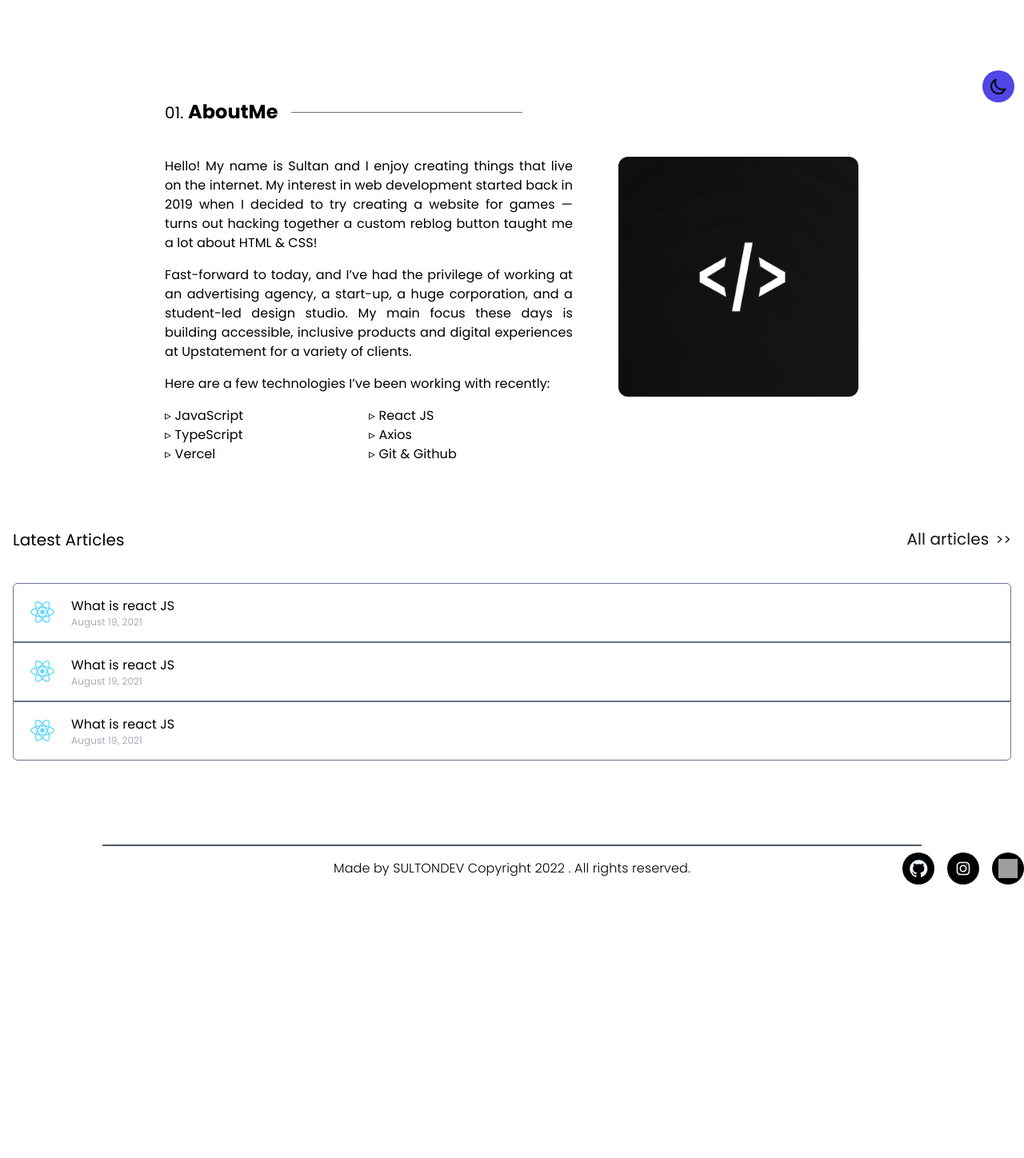
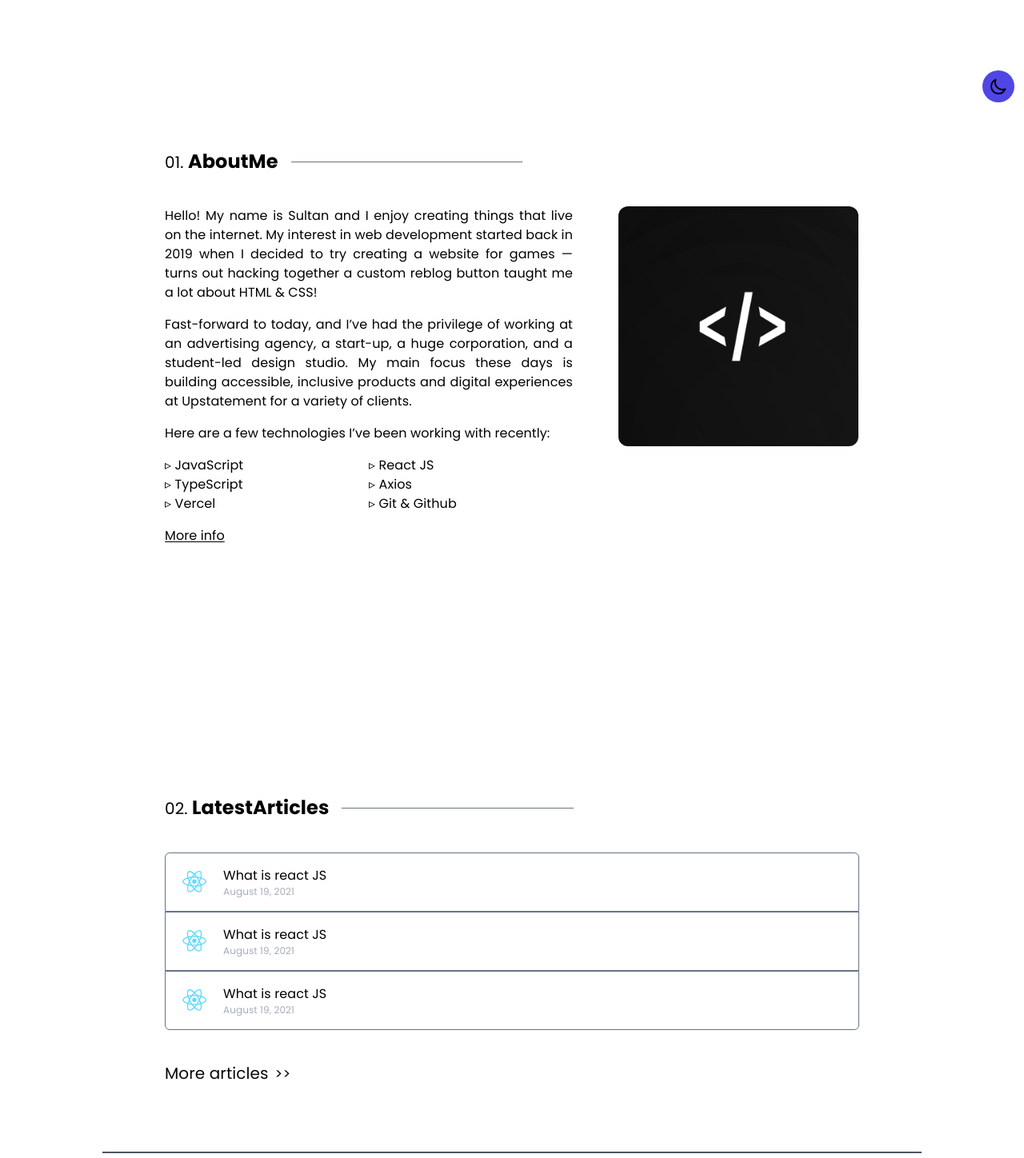
Before and after one commit to sultondev/portfolio, a React (Vite) app: page / in a window 1280 px wide. Shown: the part 660-2108 px from the top of the page at 80% size. Before the commit the page ends 1774 px from the top, so only its background shows below. Built offline with nearby package versions, Linux system fonts and the light colour scheme; grey boxes are pictures that could not be loaded; a web font is replaced by a local one.

Commit message:
replace routes

```diff
--- a/src/components/Main/MainComponents/AboutMe.component.tsx
+++ b/src/components/Main/MainComponents/AboutMe.component.tsx
@@ -1,19 +1,25 @@
 import Logo from "../../../assets/images/logo/logo-1.png";
 import { DotArrow } from "../../Templates/DotArrow/DotArrow.template";
+import { Link } from "react-router-dom";
 
 const AboutMe = () => {
   return (
-    <section className="text-black dark:text-white transition-all duration-700">
+    <section
+      className="text-black dark:text-white transition-all duration-700
+          h-screen min-h-[820px]
+          flex justify-center items-center
+    "
+    >
       <div
         className="container
-          mx-auto my-20 xl:max-w-[900px]
+          mx-auto xl:max-w-[900px]
           text-xl
           xl:block xl:px-4
           ex-sm:px-2 ex-sm:max-w-[510px]
           ex-sm:flex ex-sm:flex-col
         "
       >
-        <h3 className="relative flex items-center md:text-xl  gap-4">
+        <h3 className="relative flex items-center md:text-xl gap-4">
           <div className="">
             <span className="text-black dark:text-[#64ffda] ">01.</span>{" "}
             <span className="font-bold md:text-2xl">AboutMe</span>
@@ -64,6 +70,12 @@ const AboutMe = () => {
                 <DotArrow /> Git & Github
               </li>
             </ul>
+            <Link
+              to="/about"
+              className="text-black dark:text-gray-600 md:text-base underline underline-offset-2"
+            >
+              More info
+            </Link>
           </div>
           <span className="mx-auto w-auto h-auto relative">
             <img
--- a/src/components/Main/MainComponents/Articles.component.tsx
+++ b/src/components/Main/MainComponents/Articles.component.tsx
@@ -3,42 +3,23 @@ import { Link } from "react-router-dom";
 
 export const Articles = () => {
   return (
+    <section className="h-[70vh] min-h-[500px] flex justify-center items-center">
       <div
         className="container mx-auto h-[20vh]
+        max-w-[900px]
+      dark:text-white
         md:my-20
-        dark:text-white
         ex-sm:px-2 ex-sm:my-16 ex-sm:min-h-[300px]
         xl:px-4
       "
       >
-      <div className="flex items-center w-full justify-between">
-        <h2
-          className="
-          ex-sm:text-base
-          ex-sm:text-center
-          ex-sm:font-medium
-          md:font-light
-          xl:text-xl xl:font-normal
-          "
-        >
-          Latest Articles
-        </h2>
-        <Link
-          to="/articles"
-          className="
-          xl:text-xl xl:font-normal
-          animate-pulse
-          ex-sm:text-xs
-
-          "
-        >
-          All articles
-          <span className="ml-2 ex-sm:text-xs md:text-lg duration-100">
-            &gt;
-          </span>
-          <span className="ex-sm:text-xs md:text-lg duration-200">&gt;</span>
-        </Link>
+        <h3 className="relative flex items-center md:text-xl gap-4">
+          <div className="">
+            <span className="text-black dark:text-[#64ffda]">02.</span>{" "}
+            <span className="font-bold md:text-2xl">LatestArticles</span>
           </div>
+          <span className="w-1/3 h-[1px] bg-gray-500"></span>
+        </h3>
         <ul className="main-articles flex flex-col justify-between my-10 xl:px-0 ex-sm:px-4 relative">
           <li className="main-articles__items before:hidden dark:before:block relative border overflow-hidden border-slate-500 rounded-t-md">
             <span className="main-articles__span hidden dark:block"></span>
@@ -83,6 +64,22 @@ export const Articles = () => {
             </Link>
           </li>
         </ul>
+        <Link
+          to="/articles"
+          className="
+          xl:text-xl xl:font-normal
+          animate-pulse
+          ex-sm:text-xs
+
+          "
+        >
+          More articles
+          <span className="ml-2 ex-sm:text-xs md:text-lg duration-100">
+            &gt;
+          </span>
+          <span className="ex-sm:text-xs md:text-lg duration-200">&gt;</span>
+        </Link>
       </div>
+    </section>
   );
 };
--- a/src/components/NavBar/NavBar.component.tsx
+++ b/src/components/NavBar/NavBar.component.tsx
@@ -28,18 +28,18 @@ const NavBar = () => {
           <Link to="/skills">Skills</Link>
         </li> */}
         <li>
+          <Link to="/about" className="md:text-base  dark:hover:text-[#64ffda]">
+            <span className="text-sm text-black dark:text-[#64ffda]">02.</span>{" "}
+            Articles
+          </Link>
+        </li>
+        <li>
           <Link
             to="/projects"
             className="md:text-base  dark:hover:text-[#64ffda]"
           >
-            <span className="text-sm text-black dark:text-[#64ffda]">02.</span>{" "}
+            <span className="text-sm text-black dark:text-[#64ffda]">03.</span>{" "}
             Projects
-          </Link>
-        </li>
-        <li>
-          <Link to="/about" className="md:text-base  dark:hover:text-[#64ffda]">
-            <span className="text-sm text-black dark:text-[#64ffda]">03.</span>{" "}
-            About
           </Link>
         </li>
         <li>
```
Lines whose indentation alone changed are shown as unchanged.
